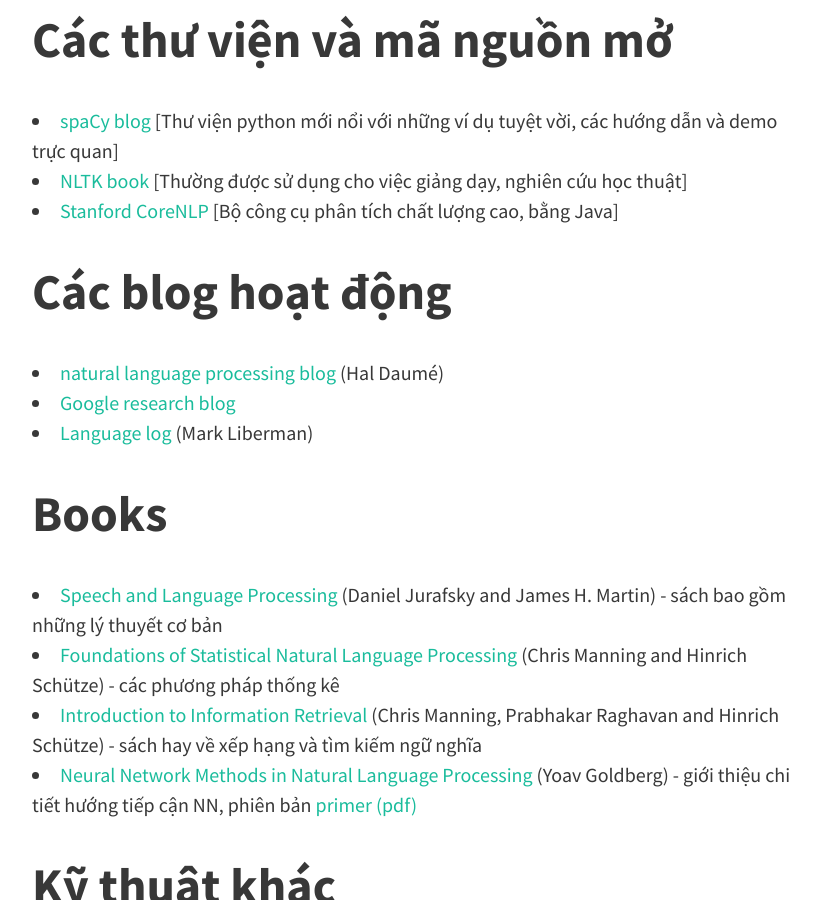
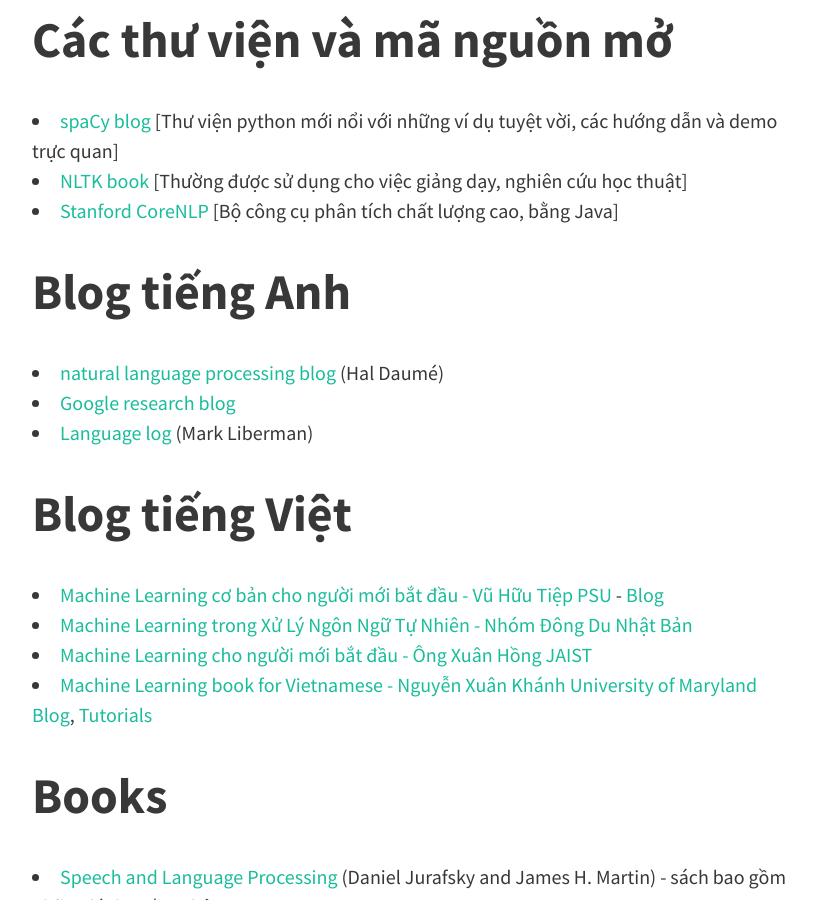
Before and after one commit to vunb/vunb.github.io, a Jekyll site: the page built from _posts/2017-05-31-bat-dau-nlp-tu-dau-ntn.md, in a window 1280 px wide and 900 px high, scrolled down 1611 px. Shown: the whole window, without its empty margins (224-1044 px from the left). Built offline with Jekyll 4.4.1, drawn with Linux system fonts in a browser that asks for light colours; nearby versions of some CDN libraries; comment, search, counter and statistics services are not loaded.

Commit message:
add blog tieng Viet

```diff
--- a/_posts/2017-05-31-bat-dau-nlp-tu-dau-ntn.md
+++ b/_posts/2017-05-31-bat-dau-nlp-tu-dau-ntn.md
@@ -28,12 +28,20 @@ Các thư viện và mã nguồn mở
 * [NLTK](http://www.nltk.org/) [book](http://www.nltk.org/book/) [Thường được sử dụng cho việc giảng dạy, nghiên cứu học thuật]
 * [Stanford CoreNLP](https://stanfordnlp.github.io/CoreNLP/) [Bộ công cụ phân tích chất lượng cao, bằng Java]
 
-Các blog hoạt động
-==================
+Blog tiếng Anh
+==============
 
 * [natural language processing blog](https://nlpers.blogspot.com/) (Hal Daumé)
 * [Google research blog](https://research.googleblog.com/)
 * [Language log](http://languagelog.ldc.upenn.edu/nll/) (Mark Liberman)
+
+Blog tiếng Việt
+===============
+
+* [Machine Learning cơ bản cho người mới bắt đầu - Vũ Hữu Tiệp PSU](http://machinelearningcoban.com) - [Blog](https://tiepvupsu.github.io)
+* [Machine Learning trong Xử Lý Ngôn Ngữ Tự Nhiên - Nhóm Đông Du Nhật Bản](http://viet.jnlp.org/kien-thuc-co-ban-ve-xu-ly-ngon-ngu-tu-nhien/machine-learning-trong-nlp)
+* [Machine Learning cho người mới bắt đầu - Ông Xuân Hồng JAIST](https://ongxuanhong.wordpress.com/)
+* [Machine Learning book for Vietnamese - Nguyễn Xuân Khánh University of Maryland](https://ml-book-vn.khanhxnguyen.com/) [Blog](http://khanhxnguyen.com/blog), [Tutorials](http://khanhxnguyen.com/tutorials)
 
 Books
 =====
```
